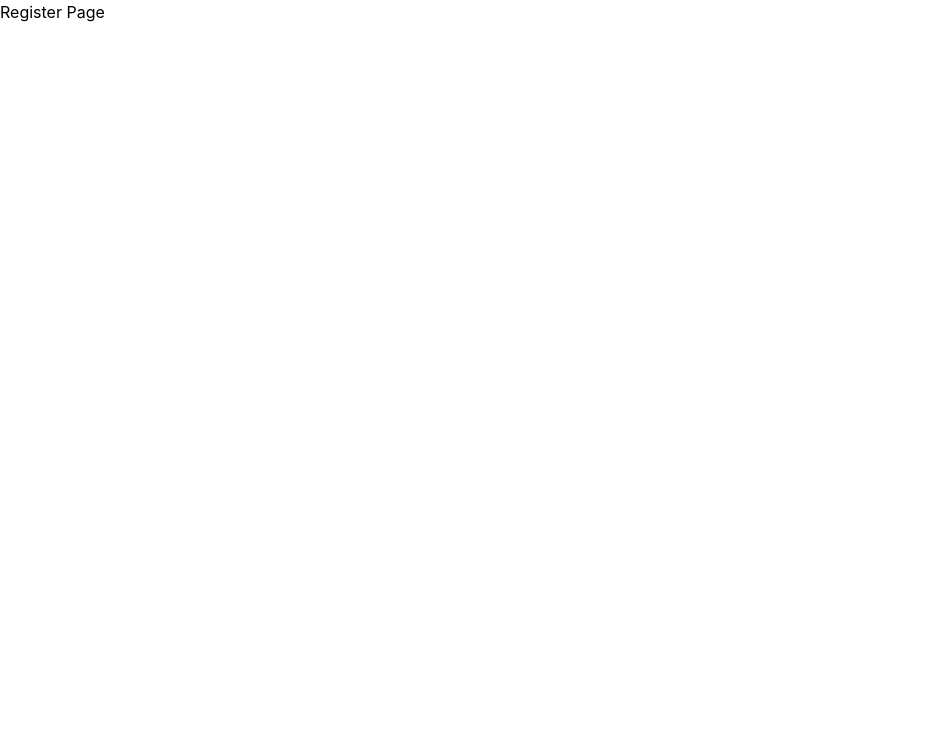
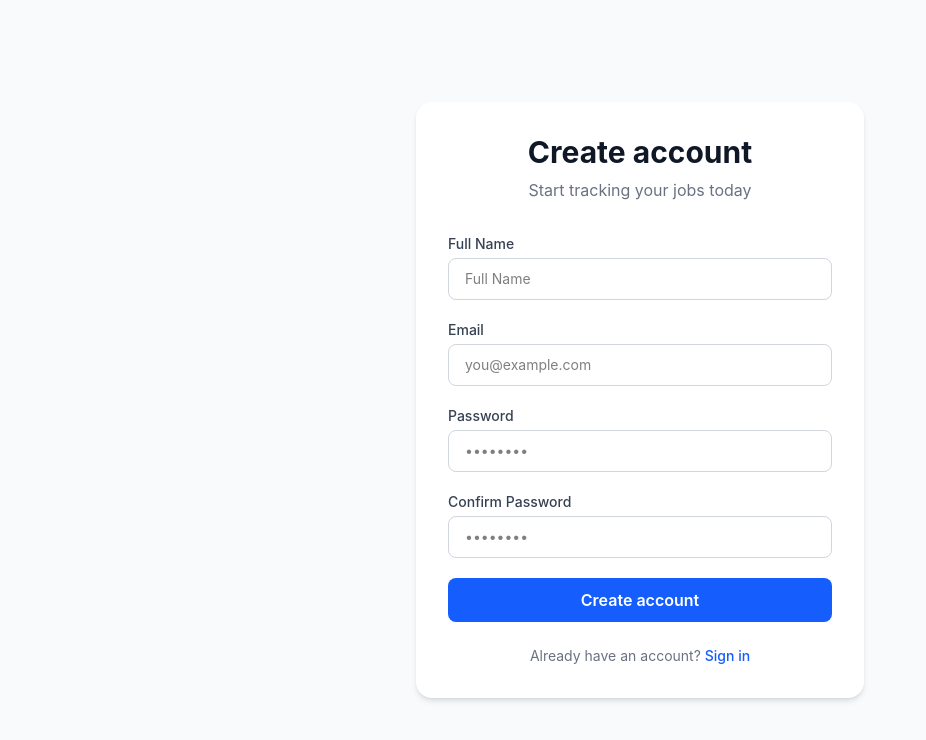
Before and after one commit to Arpit-Bakliwal/JobTracker-Client, a React (Vite) app: page /register in a window 1280 px wide. Shown: the top 740 px of the page, without its empty margins (0-926 px from the left). Built offline with nearby package versions, Linux system fonts and the light colour scheme; no server answers.

Commit message:
feat: add login and register pages with form validation and toast feedback

```diff
--- a/src/pages/Register.jsx
+++ b/src/pages/Register.jsx
@@ -1,2 +1,169 @@
-const Register = () => <div>Register Page</div>
+import { useState } from 'react'
+import { useNavigate, Link } from 'react-router-dom'
+import useAuth from '../hooks/useAuth'
+import useUI from '../hooks/useUI'
+
+const Register = () => {
+    const navigate = useNavigate()
+    const { handleRegister } = useAuth()
+    const { toastSuccess, toastError } = useUI()
+
+    const [formData, setFormData] = useState({
+        name: '',
+        email: '',
+        password: '',
+        confirmPassword: '',
+    })
+    const [isLoading, setIsLoading] = useState(false)
+
+    const handleChange = (e) => {
+        const { name, value } = e.target
+        setFormData((prev) => ({ ...prev, [name]: value }))
+    }
+
+    const handleSubmit = async (e) => {
+        e.preventDefault()
+
+        // Password side validation
+        if (formData.password !== formData.confirmPassword) {
+            toastError('Passwords do not match')
+            return
+        }
+
+        setIsLoading(true)
+
+        const { confirmPassword, ...payload } = formData
+
+        const result = await handleRegister(payload)
+
+        if (result.success) {
+            toastSuccess('Account created successfully!')
+            navigate('/dashboard')
+        } else {
+            toastError(result.message)
+        }
+
+        setIsLoading(false)
+    }
+
+    return (
+        <div className="min-h-screen bg-gray-50 flex items-center justify-center px-4">
+            <div className="w-full max-w-md bg-white rounded-2xl shadow-md p-8">
+
+                {/* Header */}
+                <div className="mb-8 text-center">
+                    <h1 className="text-3xl font-bold text-gray-900">Create account</h1>
+                    <p className="text-gray-500 mt-2">Start tracking your jobs today</p>
+                </div>
+
+                {/* Form */}
+                <form onSubmit={handleSubmit} className="space-y-5">
+
+                    {/* Name */}
+                    <div>
+                        <label
+                            htmlFor="name"
+                            className="block text-sm font-medium text-gray-700 mb-1"
+                        >
+                            Full Name
+                        </label>
+                        <input
+                            id="name"
+                            name="name"
+                            type="text"
+                            required
+                            value={formData.name}
+                            onChange={handleChange}
+                            placeholder="Full Name"
+                            className="w-full px-4 py-2.5 border border-gray-300 rounded-lg text-sm focus:outline-none focus:ring-2 focus:ring-blue-500 focus:border-transparent"
+                        />
+                    </div>
+
+                    {/* Email */}
+                    <div>
+                        <label
+                            htmlFor="email"
+                            className="block text-sm font-medium text-gray-700 mb-1"
+                        >
+                            Email
+                        </label>
+                        <input
+                            id="email"
+                            name="email"
+                            type="email"
+                            required
+                            value={formData.email}
+                            onChange={handleChange}
+                            placeholder="you@example.com"
+                            className="w-full px-4 py-2.5 border border-gray-300 rounded-lg text-sm focus:outline-none focus:ring-2 focus:ring-blue-500 focus:border-transparent"
+                        />
+                    </div>
+
+                    {/* Password */}
+                    <div>
+                        <label
+                            htmlFor="password"
+                            className="block text-sm font-medium text-gray-700 mb-1"
+                        >
+                            Password
+                        </label>
+                        <input
+                            id="password"
+                            name="password"
+                            type="password"
+                            required
+                            value={formData.password}
+                            onChange={handleChange}
+                            placeholder="••••••••"
+                            className="w-full px-4 py-2.5 border border-gray-300 rounded-lg text-sm focus:outline-none focus:ring-2 focus:ring-blue-500 focus:border-transparent"
+                        />
+                    </div>
+
+                    {/* Confirm Password */}
+                    <div>
+                        <label
+                            htmlFor="confirmPassword"
+                            className="block text-sm font-medium text-gray-700 mb-1"
+                        >
+                            Confirm Password
+                        </label>
+                        <input
+                            id="confirmPassword"
+                            name="confirmPassword"
+                            type="password"
+                            required
+                            value={formData.confirmPassword}
+                            onChange={handleChange}
+                            placeholder="••••••••"
+                            className="w-full px-4 py-2.5 border border-gray-300 rounded-lg text-sm focus:outline-none focus:ring-2 focus:ring-blue-500 focus:border-transparent"
+                        />
+                    </div>
+
+                    {/* Submit */}
+                    <button
+                        type="submit"
+                        disabled={isLoading}
+                        className="w-full bg-blue-600 hover:bg-blue-700 disabled:bg-blue-400 disabled:cursor-not-allowed text-white font-semibold py-2.5 rounded-lg transition-colors duration-200"
+                    >
+                        {isLoading ? 'Creating account...' : 'Create account'}
+                    </button>
+
+                </form>
+
+                {/* Login link */}
+                <p className="text-center text-sm text-gray-500 mt-6">
+                    Already have an account?{' '}
+                    <Link
+                        to="/login"
+                        className="text-blue-600 hover:underline font-medium"
+                    >
+                        Sign in
+                    </Link>
+                </p>
+
+            </div>
+        </div>
+    )
+}
+
 export default Register
```
